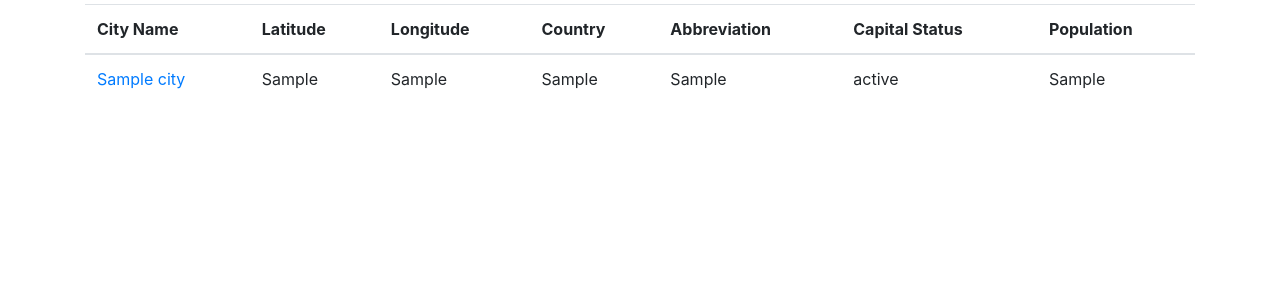
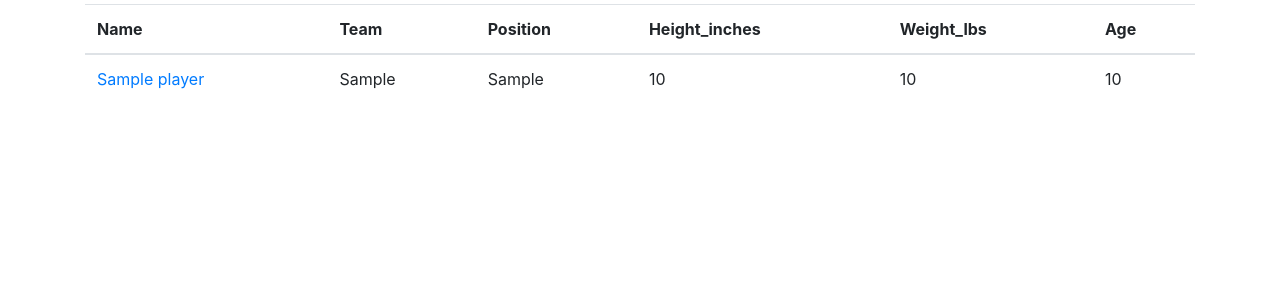
Before and after one commit to aa748/ppcomposeflasksql, a Flask app: template app/templates/index.html in a window 1280 px wide. Shown: the part 56-356 px from the top of the page. Run offline with Flask 2, Linux system fonts and the light colour scheme; the template is opened without the code that fills it: most values are stand-ins (such as "Sample title", 1, 10 or a date in 2020); some libraries are stand-ins or nearby versions.

Commit message:
Task: Made some changes to index template

```diff
--- a/app/app.py
+++ b/app/app.py
@@ -48,7 +48,7 @@ def form_update_post(player_id):
                  request.form.get('fldHeight_inches'), request.form.get('fldWeight_lbs'),
                  request.form.get('fldAge'), player_id)
     sql_update_query = """UPDATE tblPlayersImport t SET t.fldName = %s, t.fldTeam = %s, t.fldPosition = %s, t.fldHeight_inches =
-    %s, t.fldWeight_lbs = %s, t.fldAge = %s, t.fldPopulation = %s WHERE t.player_id = %s """
+    %s, t.fldWeight_lbs = %s, t.fldAge = %s WHERE t.player_id = %s """
     cursor.execute(sql_update_query, inputData)
     mysql.get_db().commit()
     return redirect("/", code=302)
--- a/app/templates/index.html
+++ b/app/templates/index.html
@@ -3,25 +3,24 @@
 <table class="table">
     <thead>
     <tr>
-        <th scope="col">City Name</th>
-        <th scope="col">Latitude</th>
-        <th scope="col">Longitude</th>
-        <th scope="col">Country</th>
-        <th scope="col">Abbreviation</th>
-        <th scope="col">Capital Status</th>
-        <th scope="col">Population</th>
+        <th scope="col">Name</th>
+        <th scope="col">Team</th>
+        <th scope="col">Position</th>
+        <th scope="col">Height_inches</th>
+        <th scope="col">Weight_lbs</th>
+        <th scope="col">Age</th>
     </tr>
     </thead>
     <tbody>
-    {% for city in cities %}
+    {% for player in players %}
     <tr>
-        <td><a href="view/{{city.id}}">{{ city.fldName }}</a></td>
-        <td>{{ city.fldLat }}</td>
-        <td>{{ city.fldLong }}</td>
-        <td>{{ city.fldCountry }}</td>
-        <td>{{ city.fldAbbreviation }}</td>
-        <td>{{ city.fldCapitalStatus }}</td>
-        <td>{{ city.fldPopulation }}</td>
+        <td><a href="view/{{player.id}}">{{ player.fldName }}</a></td>
+        <td>{{ player.fldfldTeam }}</td>
+        <td>{{ player.fldPosition}}</td>
+        <td>{{ player.fldHeight_inches }}</td>
+        <td>{{ player.fldWeight_lbs }}</td>
+        <td>{{ player.fldAge }}</td>
+
     </tr>
     {% endfor %}
     </tbody>
```
